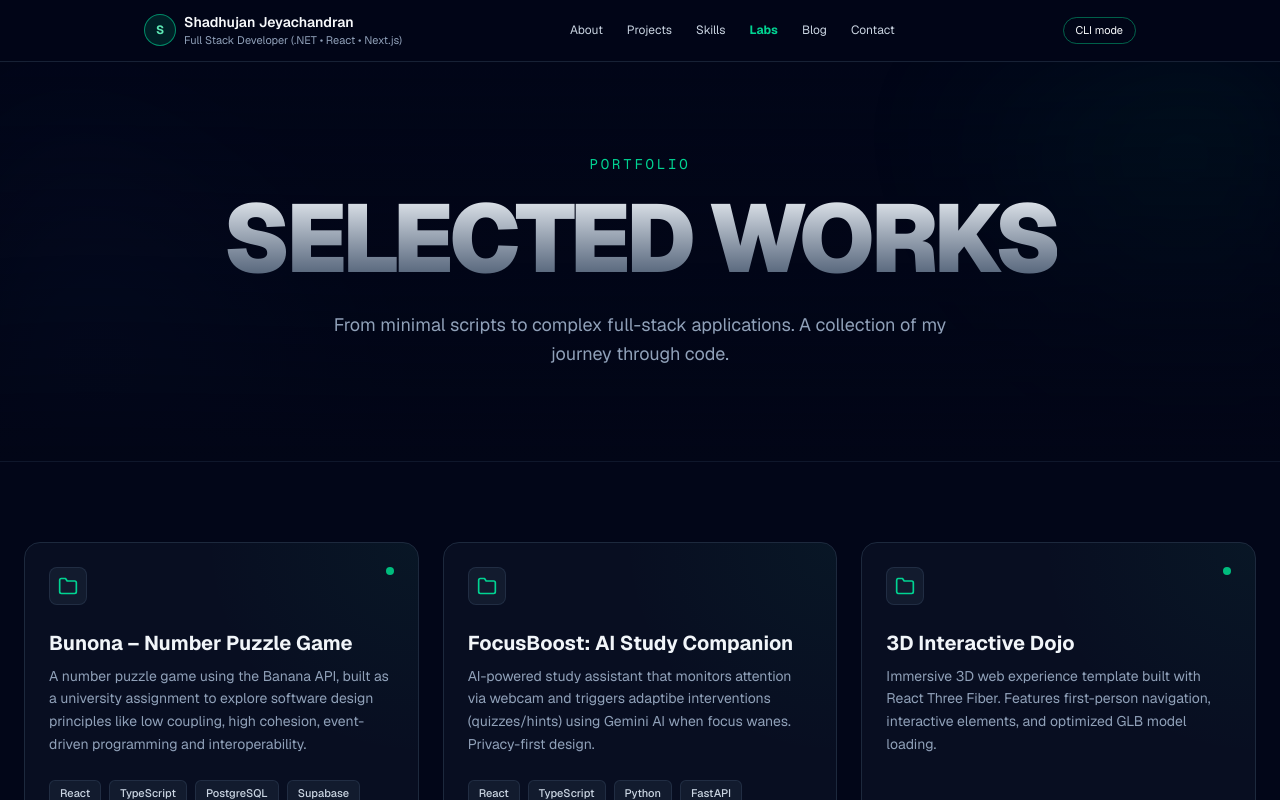
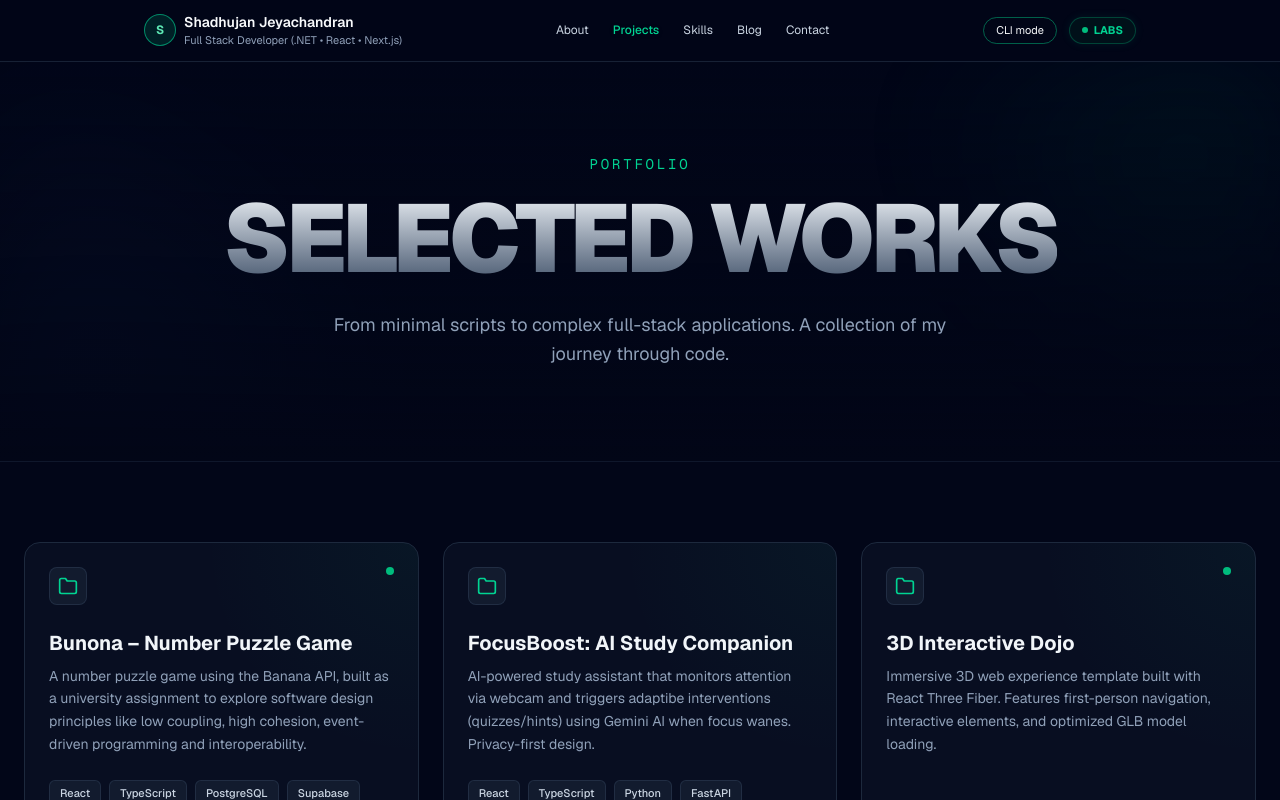
Before and after one commit to Shadhujan/Portfolio, a Next.js app: page /projects in a window 1280 px wide. Shown: the top 800 px of the page. Built offline with nearby package versions, Linux system fonts and the light colour scheme.

Commit message:
update the ui_ux experience

```diff
--- a/app/components/Header.tsx
+++ b/app/components/Header.tsx
@@ -14,6 +14,8 @@ export default function Header() {
   const getLink = (id: string) => {
     return isHome ? `#${id}` : `/#${id}`;
   };
+
+  const isActive = (path: string) => pathname === path;
 
   const menuVariants = {
     closed: {
@@ -61,22 +63,35 @@ export default function Header() {
 
         {/* Desktop Nav */}
         <nav className="hidden sm:flex gap-6 text-xs text-slate-300">
-          <Link href="/about" className="hover:text-emerald-400">
+          <Link
+            href="/about"
+            className={`transition-colors ${isActive('/about') ? 'text-emerald-400 font-medium drop-shadow-sm' : 'hover:text-emerald-400'}`}
+          >
             About
           </Link>
-          <Link href="/projects" className="hover:text-emerald-400">
+          <Link
+            href="/projects"
+            className={`transition-colors ${isActive('/projects') ? 'text-emerald-400 font-medium drop-shadow-sm' : 'hover:text-emerald-400'}`}
+          >
             Projects
           </Link>
-          <Link href={getLink("skills")} className="hover:text-emerald-400">
+          <Link
+             href={getLink("skills")}
+             className="hover:text-emerald-400"
+          >
             Skills
           </Link>
-          <Link href="/playground" className="text-emerald-400 font-bold glow-sm hover:text-emerald-300">
-             Labs
-          </Link>
-          <Link href="/blog" className="hover:text-emerald-400">
+
+          <Link
+            href="/blog"
+            className={`transition-colors ${isActive('/blog') ? 'text-emerald-400 font-medium drop-shadow-sm' : 'hover:text-emerald-400'}`}
+          >
             Blog
           </Link>
-          <Link href={getLink("contact")} className="hover:text-emerald-400">
+          <Link
+             href={getLink("contact")}
+             className="hover:text-emerald-400"
+          >
             Contact
           </Link>
         </nav>
@@ -85,9 +100,25 @@ export default function Header() {
         <div className="flex items-center gap-3">
             <Link
               href="/cli"
-              className="text-[11px] rounded-full border border-emerald-500/50 px-3 py-1 hover:bg-emerald-500 hover:text-slate-950 transition hidden sm:block"
+              className={`text-[11px] rounded-full border px-3 py-1 transition hidden sm:block ${
+                isActive('/cli')
+                  ? 'bg-emerald-500 text-slate-950 border-emerald-500 font-bold shadow-[0_0_10px_rgba(16,185,129,0.3)]'
+                  : 'border-emerald-500/50 hover:bg-emerald-500 hover:text-slate-950'
+              }`}
             >
               CLI mode
+            </Link>
+
+            <Link
+              href="/playground"
+              className={`text-[11px] font-bold border rounded-full px-3 py-1 transition-all flex items-center gap-1.5 hidden sm:flex ${
+                 isActive('/playground')
+                   ? 'bg-emerald-950/60 border-emerald-400 text-emerald-300 shadow-[0_0_15px_rgba(16,185,129,0.2)]'
+                   : 'bg-emerald-950/30 border-emerald-500/30 text-emerald-400 hover:bg-emerald-500/10 hover:border-emerald-400 shadow-[0_0_10px_rgba(16,185,129,0.1)]'
+              }`}
+            >
+              <span className={`w-1.5 h-1.5 rounded-full bg-emerald-500 ${isActive('/playground') ? 'animate-none shadow-[0_0_8px_#10b981]' : 'animate-pulse'}`} />
+              LABS
             </Link>
 
             {/* Hamburger Button */}
@@ -128,15 +159,19 @@ export default function Header() {
                             { label: "About", href: "/about" },
                             { label: "Projects", href: "/projects" },
                             { label: "Skills", href: getLink("skills") },
-                            { label: "Labs", href: "/playground" },
                             { label: "Blog", href: "/blog" },
                             { label: "Contact", href: getLink("contact") },
                             { label: "CLI Mode", href: "/cli" },
+                            { label: "Labs", href: "/playground" },
                         ].map((item) => (
                             <motion.div key={item.label} variants={itemVariants}>
                                 <Link
                                     href={item.href}
-                                    className="text-lg font-medium text-slate-300 hover:text-emerald-400 block py-2 border-b border-slate-900/50 last:border-0"
+                                    className={`text-lg font-medium block py-2 border-b border-slate-900/50 last:border-0 ${
+                                      isActive(item.href)
+                                        ? 'text-emerald-400 pl-2 border-emerald-500/20'
+                                        : 'text-slate-300 hover:text-emerald-400'
+                                    }`}
                                     onClick={() => setIsOpen(false)}
                                 >
                                     {item.label}
--- a/app/page.tsx
+++ b/app/page.tsx
@@ -188,7 +188,7 @@ export default function HomePage() {
                    viewport={{ once: true }}
                    className="relative"
                 >
-                   <h2 className="text-5xl sm:text-7xl font-serif text-slate-100 font-bold leading-[0.9] mb-8 tracking-tighter">
+                   <h2 className="text-5xl sm:text-7xl text-slate-100 font-bold leading-[0.9] mb-8 tracking-tighter">
                       THE <br />
                       <span className="text-transparent bg-clip-text bg-gradient-to-r from-emerald-400 to-teal-500">
                         CREATIVE
@@ -200,7 +200,7 @@ export default function HomePage() {
                       <p className="lead border-l-4 border-emerald-500 pl-6 italic text-xl text-slate-300 mb-6">
                         "I believe that the best code isn't just written, it's crafted. It tells a story of logic, creativity, and the relentless pursuit of efficiency."
                       </p>
-                      <p className="mb-6 first-letter:float-left first-letter:text-5xl first-letter:pr-3 first-letter:font-serif first-letter:text-slate-100">
+                      <p className="mb-6 first-letter:float-left first-letter:text-5xl first-letter:pr-3 first-letter:text-slate-100">
                         Hi, I’m <span className="text-slate-200 font-semibold">Shadhujan Jeyachandran</span>, a Full Stack Developer based in Colombo, Sri Lanka. I currently work as an <span className="text-emerald-400">Intern Software Engineer at M Data Zone</span> (since April 2025).
                       </p>
                       <p className="mb-6">
```
